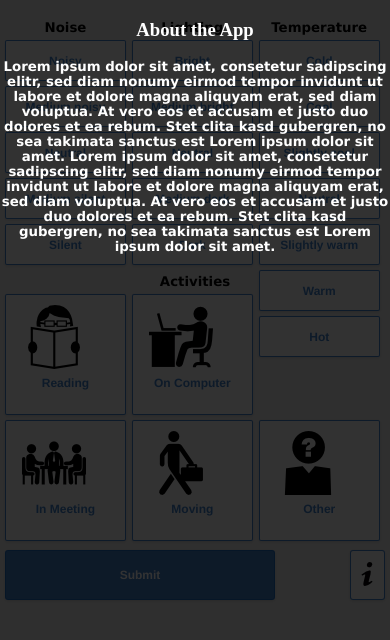
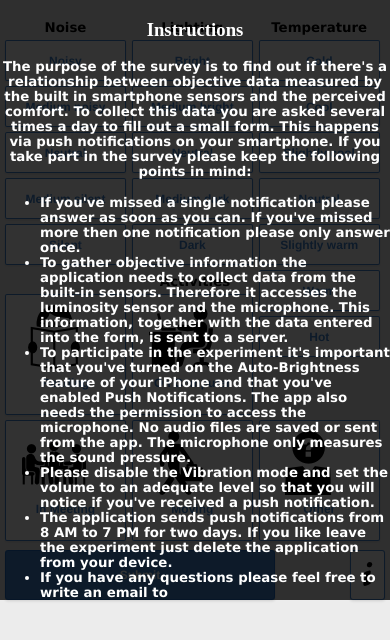
Before and after one commit to Bergrebell/comfortIST2, a plain HTML site: page www/index.html in a window 390 px wide. Both pictures are taken after a click on the button 367 px from the left and 574 px from the top of the page. Drawn offline with Linux system fonts and the light colour scheme; some packages are replaced by stand-ins of ours.

Commit message:
instructions page scrollable and text added

```diff
--- a/config.xml
+++ b/config.xml
@@ -48,6 +48,7 @@
       <param name="ios-package" value="CDVAccelerometer" />
     </feature>
     <!-- DisallowOverscroll verhindert das "schwimmen" der app - scrollen über die apphoehe hinaus -->
+    <preference name="webviewbounce" value="false" />
     <preference name="DisallowOverscroll" value="true" />
 
     <icon src="icon.png" />
--- a/www/css/index.css
+++ b/www/css/index.css
@@ -140,9 +140,14 @@ baseFormScales,
     top: 0;
     left: 0;
     width: 100%;
-    height: 100%;
+    /*height: 100%;*/
+    height: 600px;
     background-color: rgba(0,0,0,0.8);
     z-index: 10000;
+
+    overflow: hidden;
+    overflow-y: scroll !important;
+    -webkit-overflow-scrolling: touch;
 }
 
 #overlay p {
@@ -152,6 +157,23 @@ baseFormScales,
 #overlay h3 {
     color: white;
     text-align: center;
+}
+
+#overlay ul {
+    overflow: scroll;
+    margin-bottom: 20px;
+    padding-bottom: 30px;
+}
+
+
+#overlay li {
+    font-family: Verdana, arial, sans-serif;
+    font-size: 10pt;
+    font-weight: bold;
+    padding-top: 0px;
+    margin-top: 0px;
+    margin-bottom: 0px;
+    color: white;
 }
 
 
--- a/www/js/index.js
+++ b/www/js/index.js
@@ -375,7 +375,18 @@ $(document).ready(function() {
 // *** start help button function ***
 
 $('#help').click(function() {
-    var overlay = jQuery('<div id="overlay"> <h3>About the App</h3><p>Lorem ipsum dolor sit amet, consetetur sadipscing elitr, sed diam nonumy eirmod tempor invidunt ut labore et dolore magna aliquyam erat, sed diam voluptua. At vero eos et accusam et justo duo dolores et ea rebum. Stet clita kasd gubergren, no sea takimata sanctus est Lorem ipsum dolor sit amet. Lorem ipsum dolor sit amet, consetetur sadipscing elitr, sed diam nonumy eirmod tempor invidunt ut labore et dolore magna aliquyam erat, sed diam voluptua. At vero eos et accusam et justo duo dolores et ea rebum. Stet clita kasd gubergren, no sea takimata sanctus est Lorem ipsum dolor sit amet.</p></div>');
+    var overlay = jQuery('<div id="overlay">\
+                            <h3>Instructions</h3>\
+                                <p>The purpose of the survey is to find out if there\'s a relationship between objective data measured by the built in smartphone sensors and the perceived comfort. To collect this data you are asked several times a day to fill out a small form. This happens via push notifications on your smartphone. If you take part in the survey please keep the following points in mind:</p>\
+                                 <ul>\
+                                  <li>If you\'ve missed a single notification please answer as soon as you can. If you\'ve missed more then one notification please only answer once.</li>\
+                                  <li>To gather objective information the application needs to collect data from the built-in sensors. Therefore it accesses the luminosity sensor and the microphone. This information, together with the data entered into the form, is sent to a server.</li>\
+                                  <li>To participate in the experiment it\'s important that you\'ve turned on the Auto-Brightness feature of your iPhone and that you\'ve enabled Push Notifications. The app also needs the permission to access the microphone. No audio files are saved or sent from the app. The microphone only measures the sound pressure.</li>\
+                                  <li>Please disable the Vibration mode and set the volume to an adequate level so that you will notice if you\'ve received a push notification. </li>\
+                                  <li>The application sends push notifications from 8 AM to 7 PM for two days. If you like leave the experiment just delete the application from your device.</li>\
+                                  <li>If you have any questions please feel free to write an email to romanrick.kuepper@unifr.ch.</li>\
+                                </ul>\
+                          </div>');
     overlay.appendTo(document.body);
 
     //removes the overlay on click
```
